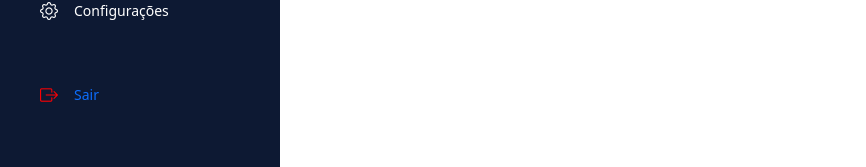
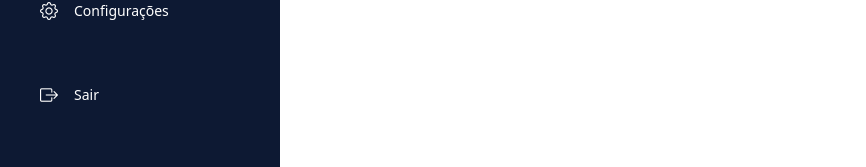
Before and after one commit to PedroJorge148/clinica-conecta, a React (Vite) app: page / in a window 1280 px wide. Shown: the part 583-750 px from the top of the page, without its empty margins (16-882 px from the left). Built offline with nearby package versions, Linux system fonts and the light colour scheme.

Commit message:
mudei aq as coisas

```diff
--- a/src/components/Sidebar.tsx
+++ b/src/components/Sidebar.tsx
@@ -52,7 +52,7 @@ export default function Sidebar() {
           </a>
 
           <div className="mt-8 mb-16">
-            <a href="#" className=" flex items-center gap-3 block w-full p-2 rounded-lg text-[vermelho] hover:bg-bic active:bg-bic transition whitespace-nowrap !no-underline">
+            <a href="#" className=" flex items-center gap-3 block w-full p-2 rounded-lg text-white hover:bg-bic active:bg-bic transition whitespace-nowrap !no-underline">
               <i className="bi bi-box-arrow-right text-lg text-vermelho"></i>
               Sair
             </a>
--- a/src/index.css
+++ b/src/index.css
@@ -7,8 +7,7 @@
   --color-ceu: #87CEEA;
   --color-bebe: #ADD9E6;
   --color-vermelho: #F90004
-}
+  --color-white: #FFFFFF;
 
-@theme {
   --font-sans: 'Manrope', sans-serif;
 }
```
